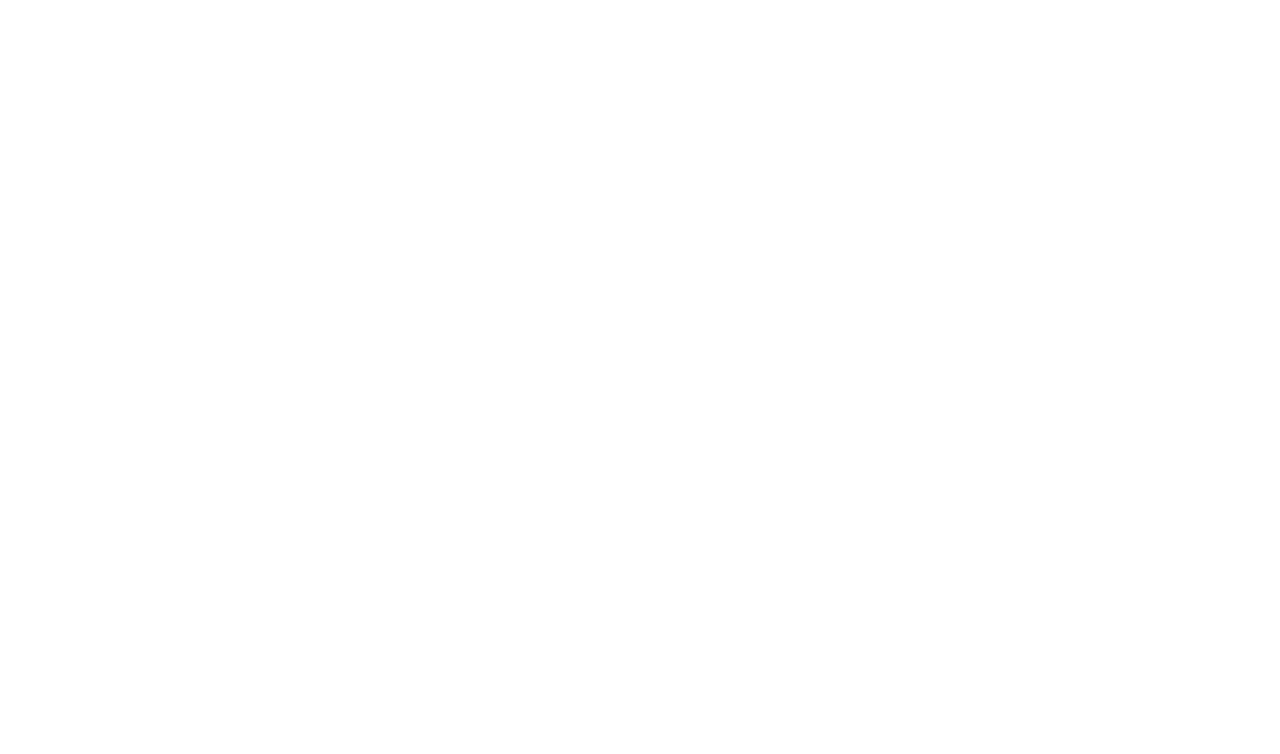
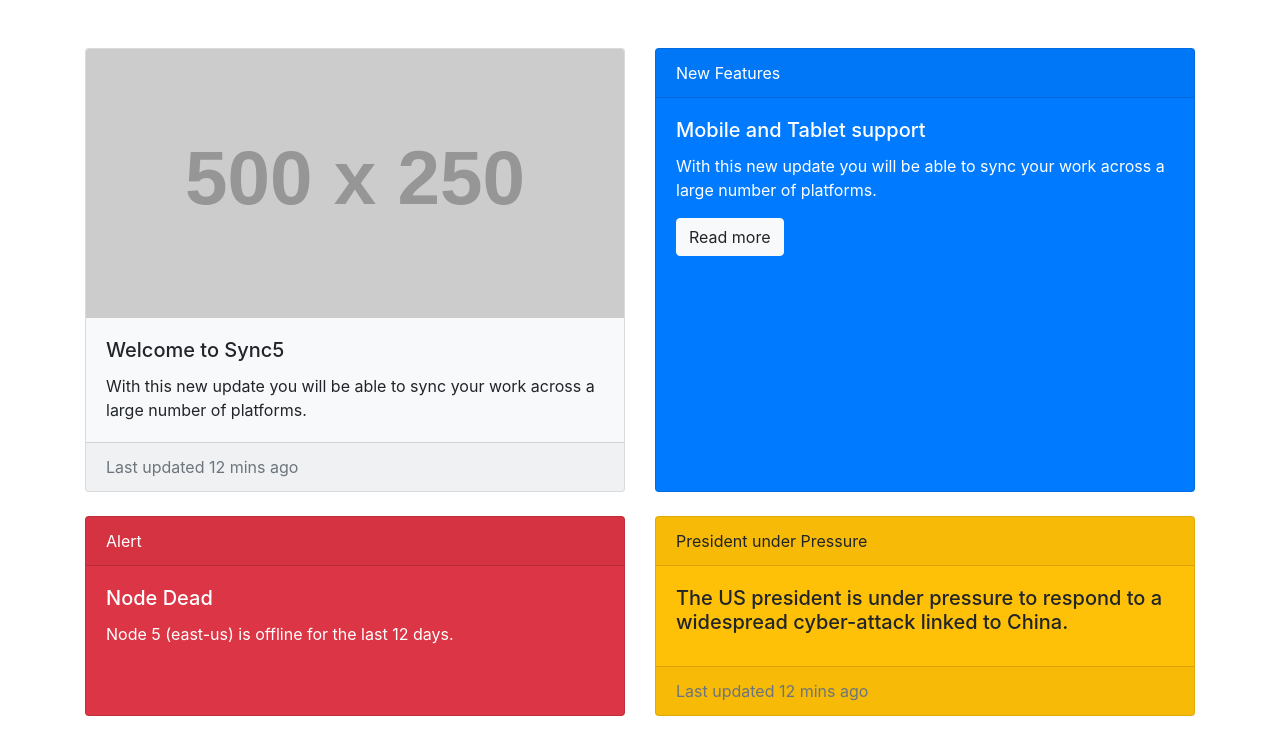
Before and after one commit to acciojob/bootstrap-card-ritikj0536, a website: page main.html in a window 1280 px wide. Drawn offline with nearby package versions, Linux system fonts and the light colour scheme; placeholder pictures from the web are drawn by us.

Commit message:
created a submission

```diff
--- a/main.html
+++ b/main.html
@@ -1,16 +1,74 @@
 <!DOCTYPE html>
+<html lang="en">
+<head>
+    <meta charset="UTF-8">
+    <meta name="viewport" content="width=device-width, initial-scale=1.0">
+    <title>Bootstrap Cards Example</title>
+    <!-- Link to Bootstrap CSS -->
+    <link href="https://stackpath.bootstrapcdn.com/bootstrap/4.5.2/css/bootstrap.min.css" rel="stylesheet">
+</head>
+<body>
 
-<html>
+<div class="container mt-5">
+    <!-- Card Deck -->
+    <div class="card-deck">
+        <!-- Card 1 -->
+        <div class="card bg-light">
+            <img src="https://via.placeholder.com/500x250" class="card-img-top" alt="Image for Card 1">
+            <div class="card-body">
+                <h5 class="card-title">Welcome to Sync5</h5>
+                <p class="card-text">With this new update you will be able to sync your work across a large number of platforms.</p>
+            </div>
+            <div class="card-footer text-muted">
+                Last updated 12 mins ago
+            </div>
+        </div>
 
-<head>
-	<link rel="stylesheet" href="styles.css">
-</head>
+        <!-- Card 2 -->
+        <div class="card bg-primary text-white">
+            <div class="card-header">
+                New Features
+            </div>
+            <div class="card-body">
+                <h5 class="card-title">Mobile and Tablet support</h5>
+                <p class="card-text">With this new update you will be able to sync your work across a large number of platforms.</p>
+                <a href="#" class="btn btn-light">Read more</a>
+            </div>
+        </div>
+    </div>
 
-<body>
-	<!-- the entire body must be written by student -->
-    <script type="text/javascript" src="./script.js">
-</script>
+    <!-- Another Card Deck for Alerts -->
+    <div class="card-deck mt-4">
+        <!-- Card 3 -->
+        <div class="card bg-danger text-white">
+            <div class="card-header">
+                Alert
+            </div>
+            <div class="card-body">
+                <h5 class="card-title">Node Dead</h5>
+                <p class="card-text">Node 5 (east-us) is offline for the last 12 days.</p>
+            </div>
+        </div>
+
+        <!-- Card 4 -->
+        <div class="card bg-warning">
+            <div class="card-header">
+                President under Pressure
+            </div>
+            <div class="card-body">
+                <h5 class="card-title">The US president is under pressure to respond to a widespread cyber-attack linked to China.</h5>
+            </div>
+            <div class="card-footer text-muted">
+                Last updated 12 mins ago
+            </div>
+        </div>
+    </div>
+</div>
+
+<!-- Bootstrap JS and dependencies -->
+<script src="https://code.jquery.com/jquery-3.5.1.slim.min.js"></script>
+<script src="https://cdn.jsdelivr.net/npm/@popperjs/core@2.5.2/dist/umd/popper.min.js"></script>
+<script src="https://stackpath.bootstrapcdn.com/bootstrap/4.5.2/js/bootstrap.min.js"></script>
 
 </body>
-
 </html>
```
